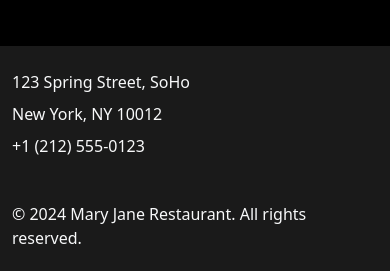
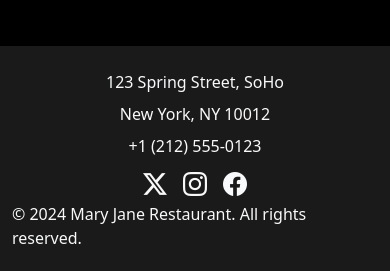
Before and after one commit to CHAMPION316/mary_jane_restaurant, a React (Create React App) app in the folder frontend/: page / in a window 390 px wide. Shown: the part 3514-3785 px from the top of the page. Built offline with nearby package versions, Linux system fonts and the light colour scheme.

Commit message:
Add links to social media icon

```diff
--- a/frontend/package.json
+++ b/frontend/package.json
@@ -8,7 +8,8 @@
     "@testing-library/react": "^16.3.0",
     "@testing-library/user-event": "^13.5.0",
     "axios": "^1.9.0",
-    "bootstrap": "^5.3.5",
+    "bootstrap": "^5.3.6",
+    "bootstrap-icons": "^1.13.1",
     "react": "^19.1.0",
     "react-bootstrap": "^2.10.9",
     "react-dom": "^19.1.0",
--- a/frontend/public/index.html
+++ b/frontend/public/index.html
@@ -11,11 +11,14 @@
     />
     <link rel="apple-touch-icon" href="%PUBLIC_URL%/logo192.png" />
     <link rel="manifest" href="%PUBLIC_URL%/manifest.json" />
+    <link href="https://cdn.jsdelivr.net/npm/bootstrap@5.3.6/dist/css/bootstrap.min.css" rel="stylesheet" integrity="sha384-4Q6Gf2aSP4eDXB8Miphtr37CMZZQ5oXLH2yaXMJ2w8e2ZtHTl7GptT4jmndRuHDT" crossorigin="anonymous">
+    <link rel="stylesheet" href="https://cdn.jsdelivr.net/npm/bootstrap-icons@1.11.3/font/bootstrap-icons.min.css">
 
     <title>mary_jane_restaurant</title>
   </head>
   <body>
     <noscript>You need to enable JavaScript to run this app.</noscript>
     <div id="root"></div>
-    </body>
+    <script src="https://cdn.jsdelivr.net/npm/bootstrap@5.3.6/dist/js/bootstrap.bundle.min.js" integrity="sha384-j1CDi7MgGQ12Z7Qab0qlWQ/Qqz24Gc6BM0thvEMVjHnfYGF0rmFCozFSxQBxwHKO" crossorigin="anonymous"></script>
+  </body>
 </html>
--- a/frontend/src/pages/Home.js
+++ b/frontend/src/pages/Home.js
@@ -100,9 +100,9 @@ const Home = () => {
                 <p className="mb-2">New York, NY 10012</p>
                 <p className="mb-2">+1 (212) 555-0123</p>
                 <div className="social-icons">
-                  <a href="#" className="text-light me-3"><i className="fab fa-x-twitter"></i></a>
-                  <a href="#" className="text-light me-3"><i className="fa-regular fa-bell"></i></a>
-                  <a href="#" className="text-light"><i className="fab fa-facebook"></i></a>
+                  <a href="https://x.com/" target="_blank" className="text-light me-3"><i className="bi bi-twitter-x"></i></a>
+                  <a href="https://www.instagram.com/" target="_blank" className="text-light me-3"><i className="bi bi-instagram"></i></a>
+                  <a href="https://www.facebook.com/" target="_blank" className="text-light"><i className="bi bi-facebook"></i></a>
                 </div>
               </div>
             </Col>
--- a/frontend/src/styles/Home.css
+++ b/frontend/src/styles/Home.css
@@ -41,6 +41,19 @@
     .menu-home-margin {
         margin-top: 1rem;
     }
+
+    .footer-bg .row {
+        justify-content: center;
+    }
+
+    .footer-bg .col-md-6:first-child {
+        text-align: center;
+    }
+
+    .footer-bg .social-icons {
+        justify-content: center;
+        display: flex;
+    }
 }
 
 /* Desktop styles */
```
Also changed, not shown: 1 other file (tests, documents, lock files or other folders).
